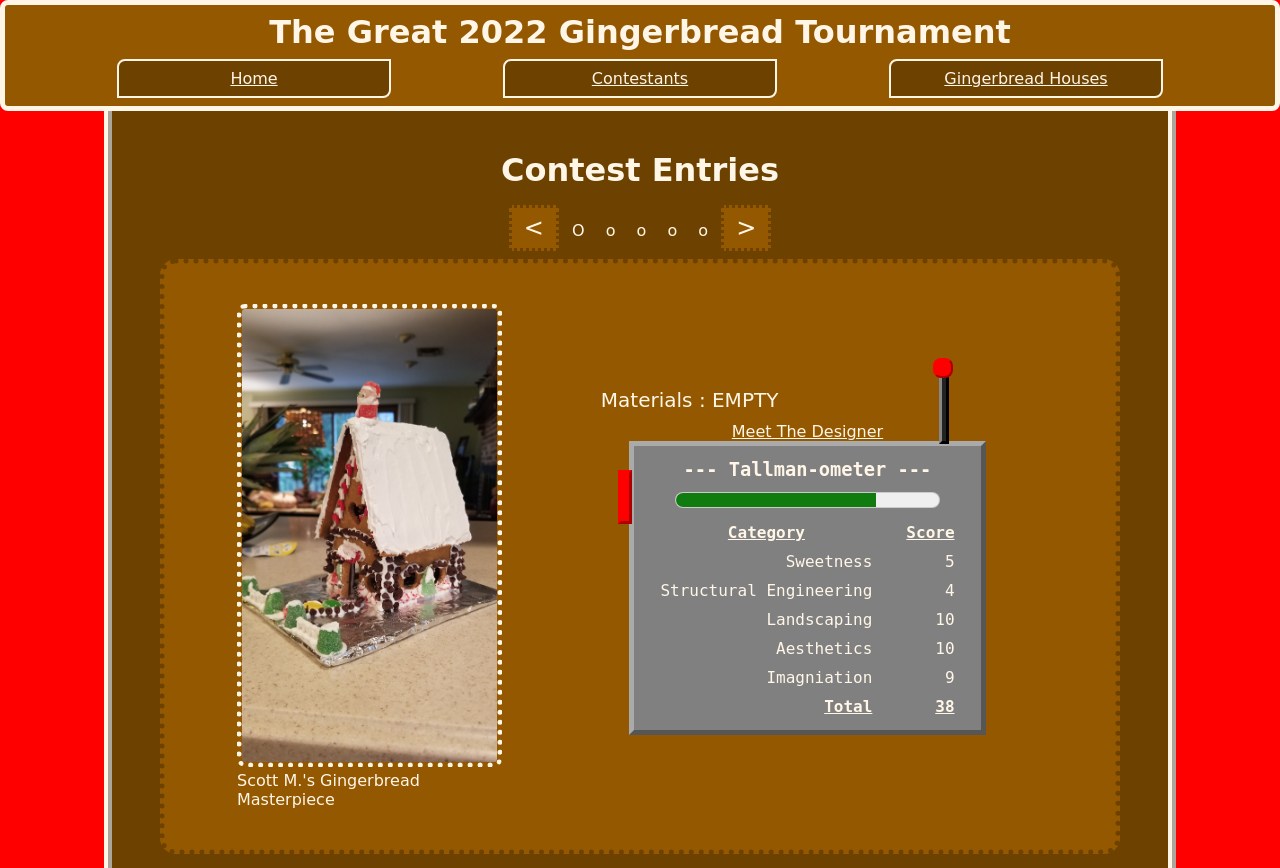
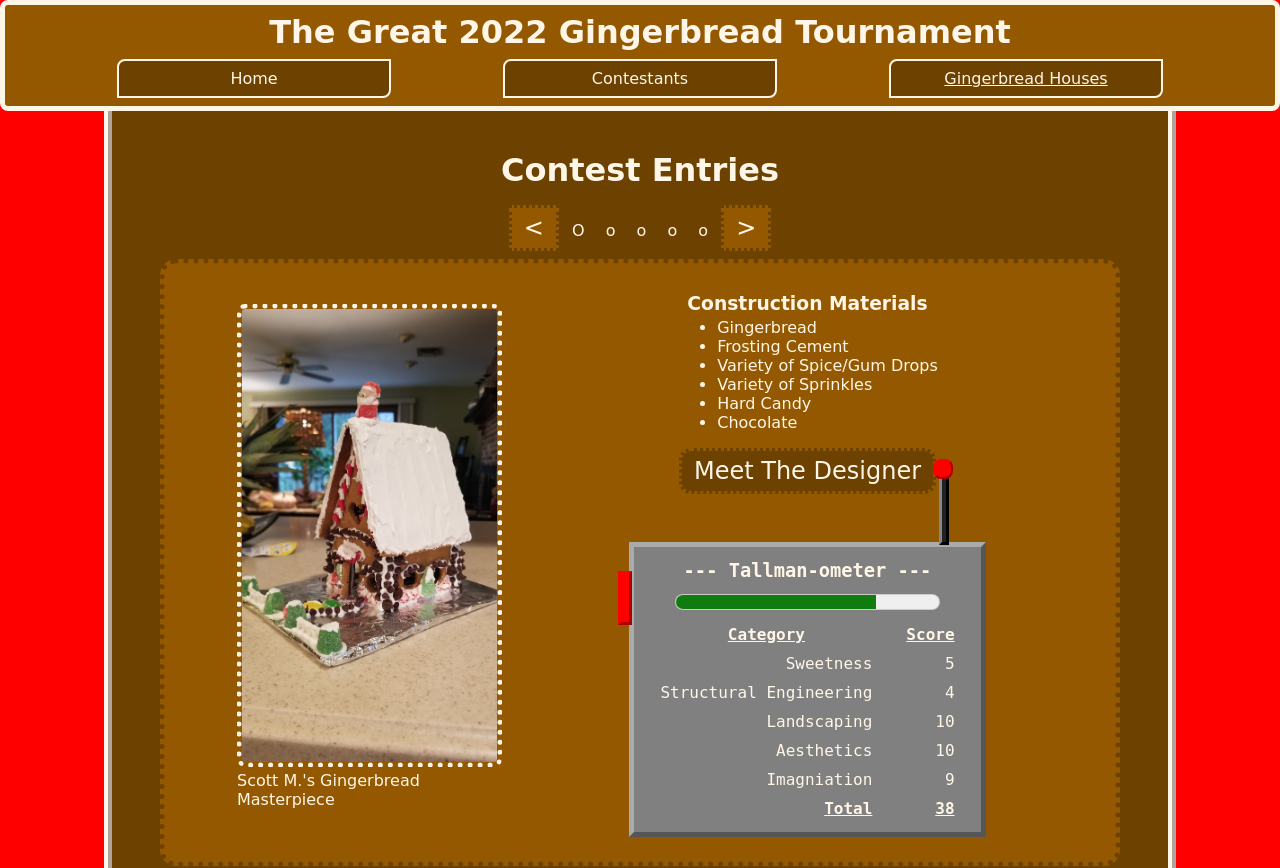
Before and after one commit to Saverton/gingerbread, a React (Create React App) app: page /houses/0 in a window 1280 px wide. Shown: the top 868 px of the page. Built offline with nearby package versions, Linux system fonts and the light colour scheme.

Commit message:
add materials list, tweak styling

```diff
--- a/src/components/ContestantCard.js
+++ b/src/components/ContestantCard.js
@@ -13,7 +13,8 @@ function ContestantCard({ data }) {
       <div className='card-details'>
         <h2>{name}</h2>
         <Link to={`/houses/${houseId}`}>See {`${name}'s`} House</Link>
-        <p><em>{quote}</em> - {name}</p>
+        <p><em>{quote}</em></p>
+        <p className='right'> - {name}</p>
         <h3>Placed : {placed}</h3>
       </div>
     </article>
--- a/src/components/HouseCard.js
+++ b/src/components/HouseCard.js
@@ -4,7 +4,7 @@ import CONTESTANTS from '../data/contestants';
 import Tallmanometer from './Tallmanometer';
 
 function HouseCard({ data }) {
-  const { designerId, imageUrl, points } = data;
+  const { designerId, imageUrl, points, materials } = data;
   const designer = CONTESTANTS[designerId];
 
   function getPlaceMessage(place) {
@@ -12,28 +12,28 @@ function HouseCard({ data }) {
       case '1st':
         return 'Masterpiece';
       case '2nd':
+      case '4th':
         return 'Sensation';
-      case '4th':
-        return 'Construction';
       case '5th':
-        return 'Cobble';
+        return 'Cobbling';
       default:
         return 'House';
     }
   }
 
-
-
-
+  const materialList = materials.map( (material, idx) => <li key={`mat-${idx}`}>{material}</li>)
 
   return (
     <article className='card'>
       <figure>
         <img src={imageUrl} alt={`${designer.name}'s House`} />
-        <figcaption>{`${designer.name}'s ${designerId === 4 ? 'Cardboard' : 'Gingerbread'} ${getPlaceMessage(designer.placed)}`}</figcaption>
+        <figcaption>{`${designer.name}'s ${materials[0]} ${getPlaceMessage(designer.placed)}`}</figcaption>
       </figure>
       <div className='card-details'>
-        <p>Materials : EMPTY</p>
+        <h3>Construction Materials</h3>
+        <ul>
+          {materialList}
+        </ul>
         <Link to={`/contestants/${designerId}`}>Meet The Designer</Link>
         <Tallmanometer points={points} />
       </div>
--- a/src/data/contestants.js
+++ b/src/data/contestants.js
@@ -37,7 +37,7 @@ const CONTESTANTS = [
     imageUrl: 'https://encrypted-tbn0.gstatic.com/images?q=tbn:ANd9GcTC4KmBaehR0ZHUcqSm3cLxL4OWJO1Pbef-Ag&usqp=CAU',
     imageCaption: 'Artist Rendition',
     houseId: 4,
-    quote: 'https://www.youtube.com/watch?v=z8x2fAE0h3w',
+    quote: 'We\'ll be gracious and encouraging when they deserve it.',
     placed: '5th'
   }
 ]
--- a/src/data/gingerbreadHouses.js
+++ b/src/data/gingerbreadHouses.js
@@ -9,7 +9,15 @@ const HOUSES = [
       landscaping: 10,
       aesthetics: 10,
       imagniation: 9,
-    }
+    },
+    materials: [
+      'Gingerbread',
+      'Frosting Cement',
+      'Variety of Spice/Gum Drops',
+      'Variety of Sprinkles',
+      'Hard Candy',
+      'Chocolate'
+    ]
   },
   {
     id: 1,
@@ -21,7 +29,15 @@ const HOUSES = [
       landscaping: 3,
       aesthetics: 5,
       imagniation: 5,
-    }
+    },
+    materials: [
+      'Gingerbread',
+      'Frosting Cement',
+      'Variety of Spice/Gum Drops',
+      'Variety of Sprinkles',
+      'Hard Candy',
+      'Chocolate'
+    ]
   },
   {
     id: 2,
@@ -33,7 +49,15 @@ const HOUSES = [
       landscaping: 7,
       aesthetics: 6,
       imagniation: 6,
-    }
+    },
+    materials: [
+      'Gingerbread',
+      'Frosting Cement',
+      'Variety of Spice/Gum Drops',
+      'Variety of Sprinkles',
+      'Hard Candy',
+      'Chocolate'
+    ]
   },
   {
     id: 3,
@@ -45,7 +69,15 @@ const HOUSES = [
       landscaping: 3,
       aesthetics: 7,
       imagniation: 7,
-    }
+    },
+    materials: [
+      'Gingerbread',
+      'Frosting Cement',
+      'Variety of Spice/Gum Drops',
+      'Variety of Sprinkles',
+      'Hard Candy',
+      'Chocolate'
+    ]
   },
   {
     id: 4,
@@ -57,7 +89,15 @@ const HOUSES = [
       landscaping: 0,
       aesthetics: 1,
       imagniation: 10,
-    }
+    },
+    materials: [
+      'Inedible Cardboard',
+      'Inedible Hot Glue',
+      'Cheerios',
+      'Pretzels',
+      'Graham Crackers',
+      'NOT INCLUDED: Gingerbread'
+    ]
   }
 ]
 
--- a/src/index.css
+++ b/src/index.css
@@ -22,6 +22,10 @@ h1, h2, h3, h4 {
   text-align: center;
 }
 
+ul {
+  margin: 0 0 1rem 0;
+}
+
 p {
   margin: 0.5em auto;
   font-size: 1.25em;
@@ -38,6 +42,7 @@ nav {
 a, button {
   color: var(--frosting-white);
   transition: 0.5s;
+  text-decoration: none;
 }
 
 a:hover {
@@ -95,7 +100,7 @@ img {
   width: 100%;
 }
 
-button {
+button, .card-details a {
   background-color: var(--gingerbread-brown);
   color: inherit;
   font-family: inherit;
@@ -105,8 +110,14 @@ button {
   border: 3px dotted var(--dark-gingerbread-brown);
 }
 
-button:hover {
+button:hover, .card-details a:hover {
   font-size: 1.75em;
+}
+
+.card-details a {
+  background-color: var(--dark-gingerbread-brown);
+  border: 3px dotted var(--gingerbread-brown);
+  border-radius: 0.5em;
 }
 
 .slide-nav {
@@ -125,6 +136,7 @@ button:hover {
   text-align: center;
   padding: 0.5em;
   position: relative;
+  margin-top: 3em;
 }
 
 .tallmanometer-button {
@@ -179,3 +191,11 @@ tr:last-of-type {
   font-weight: bold;
   text-decoration: underline;
 }
+
+.right {
+  text-align: right;
+}
+
+.active {
+  text-decoration: underline;
+}
```
